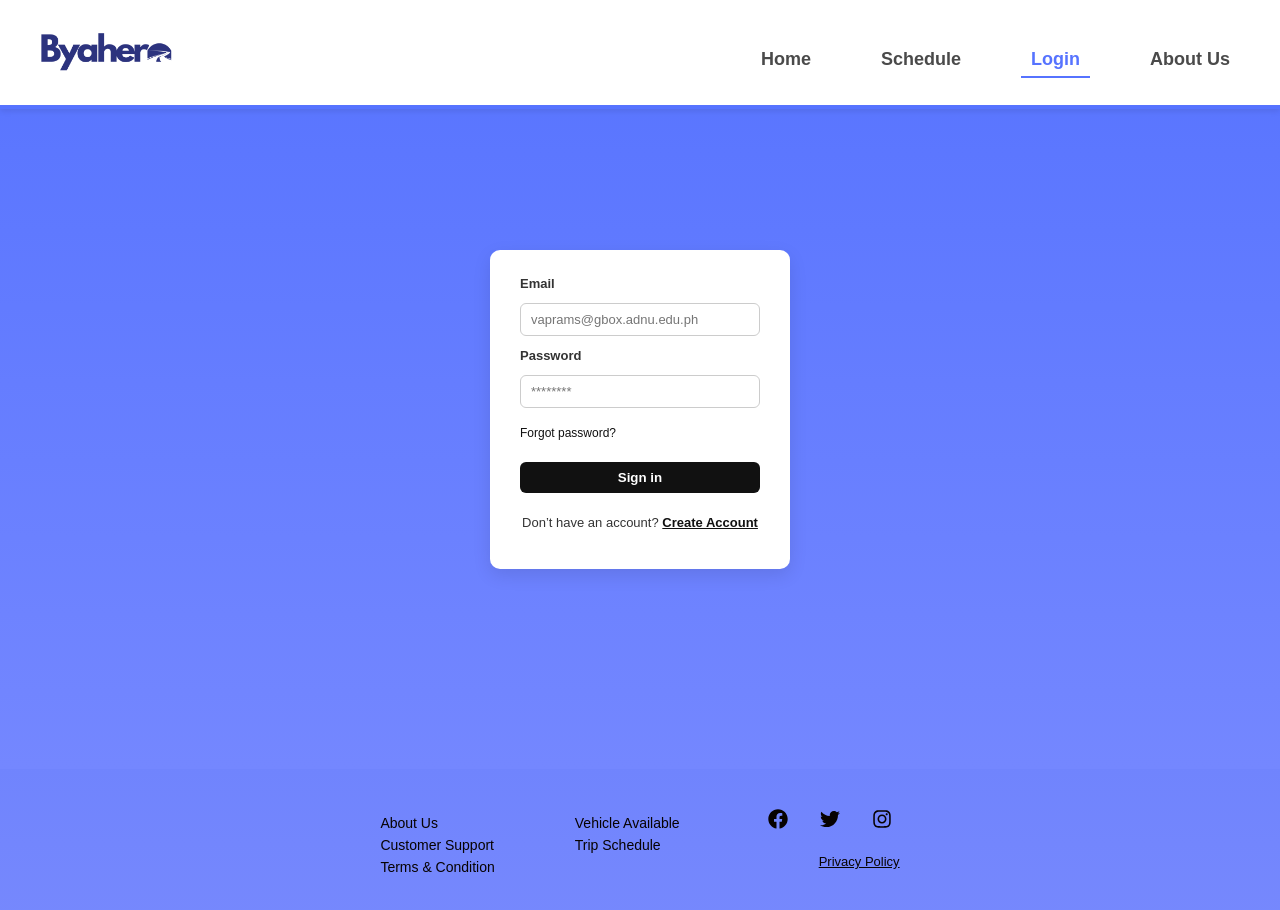
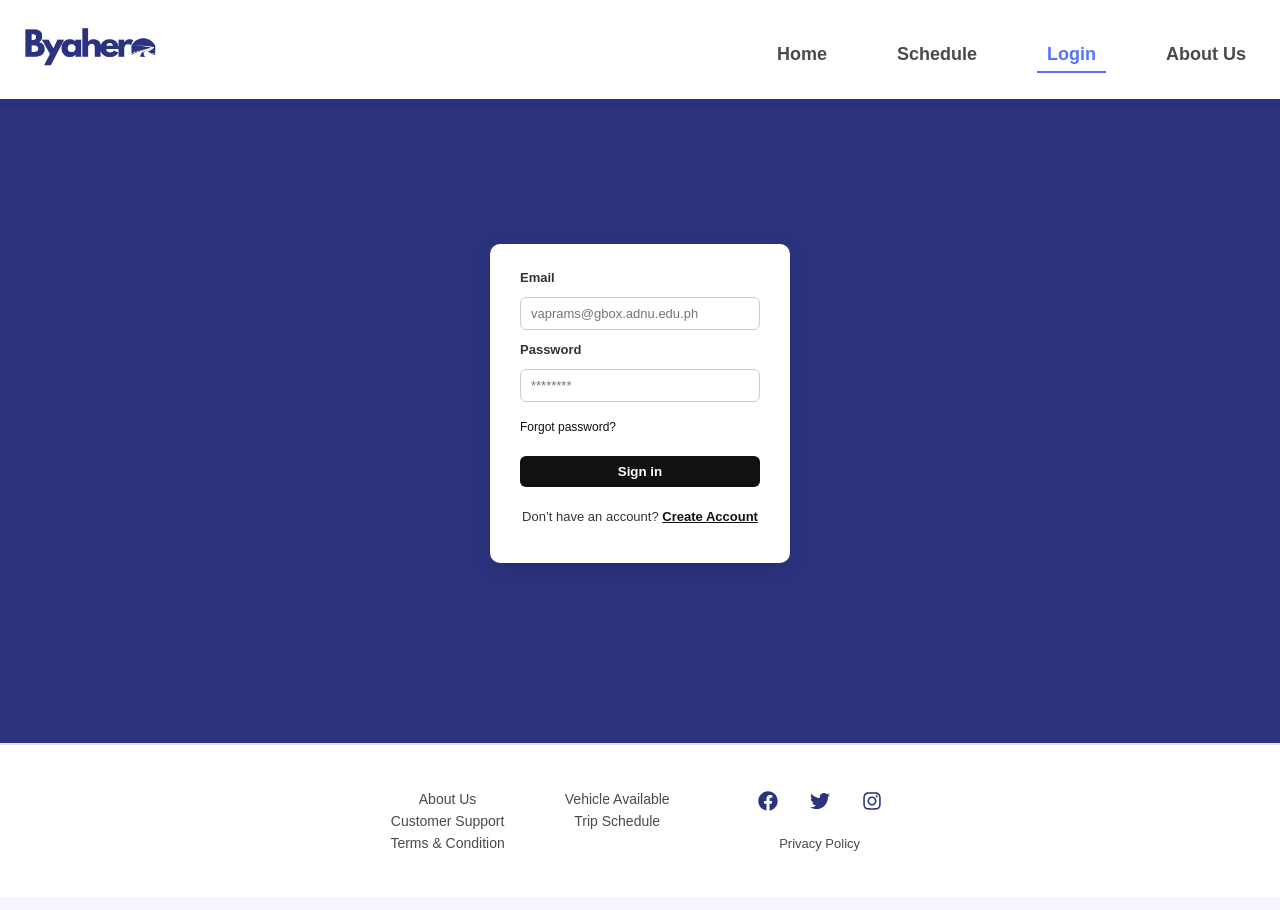
Before and after one commit to xXKuyaClydeXx/Byahero, a React app in the folder frontend/: page /login in a window 1280 px wide. Shown: the top 910 px of the page. Built offline with nearby package versions, Linux system fonts and the light colour scheme; the HTML template or start-up script is replaced by a standard one.

Commit message:
Driver Dashboard LETS GO

```diff
--- a/frontend/src/css/AboutPage.css
+++ b/frontend/src/css/AboutPage.css
@@ -1,6 +1,6 @@
 .about-page {
   font-family: 'Poppins', sans-serif;
-  background: linear-gradient(180deg, #5673ff 0%, #7a8bff 100%);
+  background: linear-gradient(180deg, #2c337e 0%, #2c337e 100%);
   min-height: 100vh;
   color: #111827;
   overflow-x: hidden;
@@ -9,7 +9,7 @@
 /* --- NAVBAR --- */
 .navbar {
   background-color: #ffffff;
-  border-bottom: 4px solid #5673ff;
+  border-bottom: 4px solid #2c337e;
   padding: 10px 24px 14px;
 }
 
@@ -28,7 +28,7 @@
   margin: 0;
   font-weight: 800;
   letter-spacing: 1px;
-  color: #5a67d8;
+  color: #2c337e;
   font-size: 26px;
   text-align: center;
 }
@@ -156,7 +156,7 @@
   width: 110px;
   height: 110px;
   border-radius: 50%;
-  background: linear-gradient(135deg, #5673ff, #4b63f0);
+  background: linear-gradient(135deg, #2c337e, #2c337e);
   color: white;
   font-weight: 700;
   font-size: 32px;
@@ -210,48 +210,38 @@
   gap: 80px;
   padding: 40px 0;
   font-size: 14px;
-  color: #fff;
+  color: #4a4a4a; /* text color */
+  background-color: #ffffff !important; /* force solid white */
   margin-top: 40px;
   flex-wrap: wrap;
+  border-top: 2px solid #e2e2e2; /* subtle separation */
+  position: relative; /* ensures it sits above any background layers */
+  z-index: 10;
 }
 
-.footer-column {
-  display: flex;
-  flex-direction: column;
-  gap: 10px;
-}
-
+/* Footer text and links */
 .footer-column p,
 .footer-column a {
-  margin: 0;
-  color: #f0f0f0;
+  color: #4a4a4a;
   text-decoration: none;
   transition: color 0.3s;
 }
 
-.footer-social {
-  display: flex;
-  flex-direction: column;
-  align-items: center;
-  gap: 10px;
-}
-
+/* Social icons */
 .footer-social .icons a {
+  color: #2c337e;
   font-size: 20px;
   margin: 0 8px;
-  text-decoration: none;
-  transition: transform 0.3s ease;
+  transition: transform 0.3s ease, color 0.3s ease;
 }
 
 .footer-social .icons a:hover {
   transform: scale(1.2);
+  color: #2c337e;
 }
 
+/* Responsive for smaller screens */
 @media (max-width: 768px) {
-  .team-grid {
-    grid-template-columns: 1fr;
-  }
-
   .footer {
     flex-direction: column;
     gap: 30px;
--- a/frontend/src/css/DriverDashboard.css
+++ b/frontend/src/css/DriverDashboard.css
@@ -5,20 +5,42 @@
     min-height: 100vh;
 }
 
+/* ===== NAVBAR ===== */
+.navbar {
+    background-color: #ffffff;
+    border-bottom: 4px solid #2c337e;
+    padding: 10px 24px 14px;
+}
 
+.nav-header {
+    display: flex;
+    justify-content: center;
+    align-items: center;
+    min-height: 38px;
+}
 
+.nav-logo {
+    height: 75px;
+    width: auto;
+}
+
+.title {
+    margin: 0;
+    font-weight: 800;
+    letter-spacing: 1px;
+    color: #2c337e;
+    font-size: 26px;
+    text-align: center;
+}
 
 .dashboard-header {
     background-color: white;
-    color: #4a63e7;
+    color: #2c337e;
     text-align: center;
     padding: 1.5rem 0;
     font-weight: 600;
     box-shadow: 0 2px 4px rgba(0, 0, 0, 0.1);
 }
-
-
-
 
 .nav-icons {
     display: flex;
@@ -39,34 +61,25 @@
 
 .nav-icons button:hover {
     transform: scale(1.2);
-  color: #4a63e7;
+    color: #2c337e;
 }
 
-
-
-
+/* ===== DASHBOARD OVERVIEW ===== */
 .dashboard-overview {
-    background-color: #5778f3;
+    background-color: #2c337e;
     padding: 2rem;
     color: white;
 }
 
-
-
-
 .dashboard-overview h2 {
     margin-bottom: 1rem;
 }
-
-
-
 
 .stats-grid {
     display: grid;
     grid-template-columns: repeat(4, 1fr);
     gap: 1.2rem;
 }
-
 
 .card {
     background-color: white;
@@ -78,23 +91,13 @@
 
 
 
-
-.highlight {
-    border-bottom: 4px solid #4cd964;
-}
-
-
-
-
+/* ===== TRIP SECTION ===== */
 .trip-section {
     display: flex;
     justify-content: space-between;
     padding: 2rem;
     gap: 1.5rem;
 }
-
-
-
 
 .trip-status,
 .recent-report {
@@ -105,17 +108,11 @@
     box-shadow: 0 2px 6px rgba(0, 0, 0, 0.1);
 }
 
-
-
-
 .trip-status table {
     width: 100%;
     border-collapse: collapse;
     margin-top: 1rem;
 }
-
-
-
 
 .trip-status th,
 .trip-status td {
@@ -128,3 +125,80 @@
     width: 100%;
     height: 250px;
 }
+
+/* ===== FOOTER ===== */
+.footer {
+    display: flex;
+    justify-content: center;
+    align-items: center;
+    text-align: center;
+    gap: 80px;
+    padding: 40px 0;
+    font-size: 14px;
+    color: #4a4a4a; /* text color */
+    background-color: #ffffff !important; /* force solid white */
+    margin-top: 40px;
+    flex-wrap: wrap;
+    border-top: 2px solid #e2e2e2; /* subtle separation */
+    position: relative; /* sits above any background layers */
+    z-index: 10;
+}
+
+.footer-links {
+    display: flex;
+    gap: 60px;
+}
+
+.footer-links div p,
+.footer-links div a {
+    color: #4a4a4a;
+    text-decoration: none;
+    transition: color 0.3s;
+    cursor: pointer;
+}
+
+.footer-social {
+    display: flex;
+    flex-direction: column;
+    align-items: center;
+}
+
+.footer-social .icons a {
+    color: #2c337e;
+    font-size: 20px;
+    margin: 0 8px;
+    transition: transform 0.3s ease, color 0.3s ease;
+}
+
+.footer-social .icons a:hover {
+    transform: scale(1.2);
+    color: #2c337e;
+}
+
+.footer-social .privacy-link {
+    margin-top: 10px;
+    color: #4a4a4a;
+    text-decoration: none;
+}
+
+/* ===== RESPONSIVE ===== */
+@media (max-width: 768px) {
+    .nav-links {
+        gap: 25px;
+        font-size: 15px;
+    }
+
+    .footer {
+        flex-direction: column;
+        gap: 30px;
+    }
+
+    .footer-links {
+        flex-direction: column;
+        gap: 20px;
+    }
+
+    .footer-social {
+        align-items: center;
+    }
+}
--- a/frontend/src/css/DriverSchedulePage.css
+++ b/frontend/src/css/DriverSchedulePage.css
@@ -66,7 +66,7 @@ h2 {
 }
 
 .edit-btn {
-  background-color: #007bff;
+  background-color: #2c337e;
   color: white;
 }
 
@@ -82,7 +82,7 @@ h2 {
 
 .navbar {
   background-color: #ffffff;
-  border-bottom: 4px solid #5673ff;
+  border-bottom: 4px solid #2c337e;
   padding: 10px 24px 14px;
 }
 
--- a/frontend/src/css/LoginPage.css
+++ b/frontend/src/css/LoginPage.css
@@ -1,6 +1,6 @@
 .login-page {
   font-family: 'Poppins', sans-serif;
-  background: linear-gradient(180deg, #5673ff 0%, #7a8bff 100%);
+  background: linear-gradient(180deg, #2c337e 0%, #2c337e 100%);
   min-height: 100vh;
   color: #111827;
   overflow-x: hidden;
@@ -9,7 +9,7 @@
 /* ===== NAVBAR (IDENTICAL TO ABOUT US PAGE) ===== */
 .navbar {
   background-color: #ffffff;
-  border-bottom: 4px solid #5673ff;
+  border-bottom: 4px solid #2c337e;
   padding: 10px 24px 14px;
 }
 
@@ -29,7 +29,7 @@
   margin: 0;
   font-weight: 800;
   letter-spacing: 1px;
-  color: #5a67d8;
+  color: #2c337e;
   font-size: 26px;
   text-align: center;
 }
@@ -60,7 +60,7 @@
 
 .nav-item.active {
   color: #5673ff;
-  border-bottom: 2px solid #5673ff;
+  border-bottom: 2px solid #2c337e;
 }
 
 /* ===== LOGIN SECTION ===== */
@@ -146,7 +146,7 @@
   padding: 40px 0;
   font-size: 14px;
   color: #070202;
-  background-color: rgba(86, 115, 255, 0.1);
+  background-color: rgb(255, 255, 255);
   margin-top: 40px;
   flex-wrap: wrap;
 }
--- a/frontend/src/css/PassengerPage.css
+++ b/frontend/src/css/PassengerPage.css
@@ -261,14 +261,14 @@ background-image:
   /* Using the light, centered footer style to resolve conflict */
   display: flex;
   justify-content: center;
-  align-items: flex-start; /* Aligning links to the top */
-  text-align: left;
+  align-items: center; /* Aligning links to the top */
+  text-align: center;
   gap: 80px;
-  padding: 40px 24px;
+  padding: 40px 0px;
   font-size: 14px;
   color: #070202;
   /* 10% blue opacity (rgba(86, 115, 255, 0.1)) */
-  background-color: rgba(86, 115, 255, 0.1);
+  background-color: rgb(255, 255, 255);
   margin-top: 40px;
   width: 100%;
   box-sizing: border-box;
--- a/frontend/src/css/RegisterPage.css
+++ b/frontend/src/css/RegisterPage.css
@@ -8,7 +8,7 @@
 /* ===== NAVIGATION BAR ===== */
 .navbar {
   background-color: #ffffff;
-  border-bottom: 4px solid #5673ff;
+  border-bottom: 4px solid #2c337e;
   padding: 10px 24px 14px;
 }
 
@@ -19,12 +19,11 @@
   min-height: 38px;
 }
 
-
 .title {
   margin: 0;
   font-weight: 800;
   letter-spacing: 1px;
-  color: #5a67d8;
+  color: #2c337e;
   font-size: 26px;
   text-align: center;
 }
@@ -87,7 +86,7 @@
   gap: 6px;
   font-size: 13px;
   font-weight: 500;
-  color: #4c63e6;
+  color: #2c337e;
   text-decoration: none;
   padding: 6px 8px;
   border-radius: 6px;
@@ -96,11 +95,11 @@
 
 .back-btn:hover {
   background-color: rgba(76, 99, 230, 0.12);
-  color: #2f49c9;
+  color: #2c337e;
 }
 
 .register-heading {
-  color: #4c63e6;
+  color: #2c337e;
   font-size: 18px;
   font-weight: 700;
   text-align: center;
@@ -133,14 +132,14 @@
 .upload-picture-label {
   font-size: 13px;
   font-weight: 500;
-  color: #4c63e6;
+  color: #2c337e;
   cursor: pointer;
   text-decoration: underline;
   transition: color 0.2s ease;
 }
 
 .upload-picture-label:hover {
-  color: #2f49c9;
+  color: #2c337e;
 }
 
 /* ===== FORM ===== */
@@ -179,7 +178,7 @@
 
 .input-group input:focus,
 .input-group select:focus {
-  border-color: #5673ff;
+  border-color: #2c337e;
 }
 /* ===== UPLOAD FILES ===== */
 .upload-row {
@@ -235,7 +234,7 @@
 }
 
 .routes-row select:focus {
-  border-color: #5673ff;
+  border-color: #2c337e;
   outline: none;
 }
 
@@ -271,7 +270,7 @@
   padding: 40px 0;
   font-size: 14px;
   color: #070202;
-  background-color: rgba(86, 115, 255, 0.1);
+  background-color: rgb(255, 255, 255);
   margin-top: 40px;
   width: 100%;
   box-sizing: border-box;
@@ -294,7 +293,7 @@
 
 .footer-column p:hover,
 .footer-column a:hover {
-  color: #4a63e7;
+  color: #2c337e;
 }
 
 @media (max-width: 768px) {
--- a/frontend/src/css/SchedulePage.css
+++ b/frontend/src/css/SchedulePage.css
@@ -10,7 +10,7 @@
 /* ===== NAVBAR ===== */
 .navbar {
   background-color: #ffffff;
-  border-bottom: 4px solid #5673ff;
+  border-bottom: 4px solid #2c337e;
   padding: 10px 24px 14px;
 }
 
@@ -30,7 +30,7 @@
   margin: 0;
   font-weight: 800;
   letter-spacing: 1px;
-  color: #5a67d8;
+  color: #2c337e;
   font-size: 26px;
   text-align: center;
 }
@@ -57,8 +57,8 @@
 }
 
 .nav-item.active {
-  color: #5673ff;
-  border-bottom: 2px solid #5673ff;
+  color: #2c337e;
+  border-bottom: 2px solid #2c337e;
 }
 
 /* ===== WHITE CARD AREA ===== */
@@ -102,14 +102,14 @@
 }
 
 .tab-btn.active {
-  background-color: #4c63e6;
+  background-color: #2c337e;
   color: #ffffff;
   transform: scale(1.05);
 }
 
 /* ===== TABLE HEADER ===== */
 .schedule-heading {
-  color: #4c63e6;
+  color: #2c337e;
   font-size: 28px;
   font-weight: 800;
   margin-bottom: 18px;
@@ -129,7 +129,7 @@
 }
 
 .schedule-table thead th {
-  background: #4c63e6;
+  background: #2c337e;
   color: #ffffff;
   padding: 12px 14px;
   letter-spacing: 0.3px;
@@ -148,7 +148,7 @@
   justify-content: center;
   gap: 80px;
   padding: 40px 0;
-  background-color: rgba(86, 115, 255, 0.1);
+  background-color: rgb(255, 255, 255);
   margin-top: 40px;
   flex-wrap: wrap;
 }
@@ -159,7 +159,7 @@
 }
 
 .footer-links p:hover {
-  color: #4a63e7;
+  color: #2c337e;
 }
 
 .footer-social {
@@ -180,5 +180,5 @@
 }
 
 .social-link:hover {
-  color: #4a63e7;
+  color: #2c337e;
 }
--- a/frontend/src/css/TermsAndConditions.css
+++ b/frontend/src/css/TermsAndConditions.css
@@ -1,50 +1,136 @@
+/* === OVERLAY === */
 .modal-overlay {
   position: fixed;
   inset: 0;
-  background: rgba(0, 0, 0, 0.45);
-  backdrop-filter: blur(2px);
+  background: rgba(255, 255, 255, 0.65);
+  backdrop-filter: blur(6px);
   display: flex;
   justify-content: center;
   align-items: center;
   z-index: 2000;
+  padding: 20px;
+
+  animation: fadeIn 0.25s ease-out;
 }
 
+/* === BACKGROUND PATTERN (subtle diagonal dots) === */
 .modal-content {
-  background: #fff;
-  padding: 30px;
-  width: 80%;
-  max-width: 800px;
-  max-height: 80vh;
-  border-radius: 12px;
-  overflow-y: auto;
-  box-shadow: 0 6px 20px rgba(0, 0, 0, 0.25);
+  background:
+    radial-gradient(circle at 1px 1px, #e9ecf9 1px, transparent 0),
+    white;
+  background-size: 22px 22px;
+
+  border-radius: 16px;
+  padding: 0;
+  width: 85%;
+  max-width: 850px;
+  max-height: 85vh;
+  overflow: hidden;
+
+  box-shadow:
+    0 10px 25px rgba(0, 0, 0, 0.10),
+    0 3px 6px rgba(0, 0, 0, 0.05);
+
+  border: 1px solid #e6e8f3;
+
+  animation: slideUp 0.30s ease-out;
 }
 
-.modal-content h2 {
+/* === HEADER (soft blue with floating shadow border) === */
+.modal-header {
+  background: #e9eeff;
+  padding: 24px 25px;
   text-align: center;
-  margin-bottom: 20px;
-  color: #4b63ce;
+  color: #3e56b0;
+
+  border-bottom: 1px solid #dbe1f8;
+
+  /* Floating shadow border */
+  box-shadow:
+    0 4px 12px rgba(150, 165, 240, 0.25),
+    0 2px 3px rgba(150, 165, 240, 0.15);
+
+  position: relative;
+  z-index: 5;
 }
 
-.modal-body {
-  text-align: justify;
-  font-size: 14px;
-  line-height: 1.6;
+.modal-header h2 {
+  margin: 0;
+  font-size: 22px;
+  font-weight: 700;
+  letter-spacing: 0.5px;
 }
 
+/* === BODY === */
+.modal-body {
+  padding: 25px 35px;
+  text-align: justify;
+  font-size: 15px;
+  line-height: 1.75;
+  color: #242424;
+
+  overflow-y: auto;
+  max-height: 63vh;
+}
+
+/* Section titles */
+.modal-body p strong {
+  display: block;
+  font-size: 15.5px;
+  color: #3e56b0;
+  margin-bottom: 6px;
+  font-weight: 700;
+}
+
+/* Section spacing + divider */
+.modal-body p {
+  padding: 14px 0;
+  border-bottom: 1px solid #f0f1f8;
+}
+
+.modal-body p:last-child {
+  border-bottom: none;
+}
+
+/* === SCROLLBAR === */
+.modal-body::-webkit-scrollbar {
+  width: 8px;
+}
+
+.modal-body::-webkit-scrollbar-track {
+  background: #f1f3fa;
+  border-radius: 10px;
+}
+
+.modal-body::-webkit-scrollbar-thumb {
+  background: #c9d1ff;
+  border-radius: 10px;
+}
+
+/* === CLOSE BUTTON === */
 .close-btn {
-  margin-top: 20px;
-  padding: 8px 20px;
+  width: 100%;
+  padding: 14px 0;
   border: none;
-  border-radius: 8px;
-  background-color: #4b63ce;
+  background: #4b63ce;
   color: white;
-  font-weight: bold;
+  font-size: 16px;
+  font-weight: 600;
   cursor: pointer;
-  display: block;
-  margin-left: auto;
+  transition: 0.2s ease;
 }
 
 .close-btn:hover {
-  background-color: #627aff;
+  background: #6379e6;
 }
+
+/* === ANIMATIONS === */
+@keyframes fadeIn {
+  from { opacity: 0; }
+  to   { opacity: 1; }
+}
+
+@keyframes slideUp {
+  from { transform: translateY(35px); opacity: 0; }
+  to   { transform: translateY(0); opacity: 1; }
+}
--- a/frontend/src/pages/TermsAndConditions.jsx
+++ b/frontend/src/pages/TermsAndConditions.jsx
@@ -5,7 +5,9 @@ const TermsAndConditions = ({ onClose }) => {
   return (
     <div className="modal-overlay">
       <div className="modal-content">
+        <div classname="modal-header">
         <h2>BYAHERO — TERMS AND CONDITIONS</h2>
+        </div>
         <div className="modal-body">
           <p><strong>1. Introduction</strong><br />
             Welcome to Byahero, an online booking platform developed for bus and van transportation.
```
Also changed, not shown: frontend/src/pages/DriverDashboard.jsx (+62 -49 lines). Lines whose indentation alone changed are shown as unchanged.
